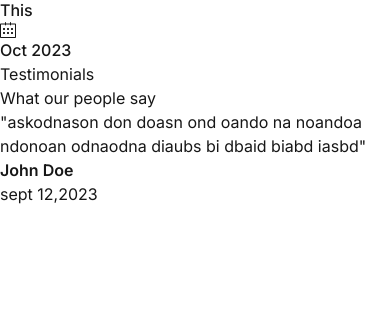
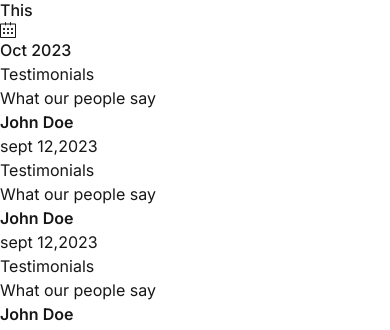
Before and after one commit to eteen12/1st-template, a Next.js app: page / in a window 390 px wide. Shown: the part 3168-3498 px from the top of the page. Before the commit the page ends 3374 px from the top, so only its background shows below. Built offline with nearby package versions, Linux system fonts and the light colour scheme.

Commit message:
mobile card layout added

```diff
--- a/package.json
+++ b/package.json
@@ -3,7 +3,7 @@
   "version": "0.1.0",
   "private": true,
   "scripts": {
-    "dev": "next dev --turbopack",
+    "dev": "next dev",
     "build": "next build",
     "start": "next start",
     "lint": "next lint"
--- a/src/components/reusables/author.jsx
+++ b/src/components/reusables/author.jsx
@@ -4,7 +4,7 @@
   return (
     <div className="mt-6 flex items-center ">
       <div className="flex-shrink-0 h-10 w-10 lg:h-12 lg:w-12 rounded-full transition-transform duration-300 transform hover:scale-105">
-        <div className="w-full h-full bg-black"></div>
+        <div className="w-full h-full bg-black rounded-full"></div>
         {/* <Image
           alt="Ethan Breitkreutz author and owner of Teleta Development"
           src="/misc/ethan.webp"
--- a/src/components/sections/aboutUs.jsx
+++ b/src/components/sections/aboutUs.jsx
@@ -22,7 +22,7 @@
 
 export default function AboutUs() {
   return (
-    <div className="overflow-hidden bg-white py-24 sm:py-32">
+    <div className="overflow-hidden bg-white mt-36">
       <div className="mx-auto max-w-7xl md:px-6 lg:px-8">
         <div className="grid grid-cols-1 gap-x-8 gap-y-16 sm:gap-y-20 lg:grid-cols-2 lg:items-start">
           <div className="px-6 lg:px-0 lg:pr-4 lg:pt-4">
--- a/src/components/sections/cta1.jsx
+++ b/src/components/sections/cta1.jsx
@@ -2,7 +2,7 @@
 
 export default function Cta1() {
   return (
-    <div className="bg-indigo-500">
+    <div className="bg-indigo-500 mt-36">
       <div className="mx-auto max-w-7xl px-6 py-24 sm:py-32 lg:flex lg:items-center lg:justify-between lg:px-8 button-container">
         <h2 className="max-w-2xl text-4xl font-semibold tracking-tight text-white sm:text-5xl">
           Ready to dive in? <br />
--- a/src/components/sections/projects.jsx
+++ b/src/components/sections/projects.jsx
@@ -3,7 +3,7 @@
 
 export default function Projects() {
   return (
-    <div className="h-full w-full mx-auto max-w-7xl px-4 sm:px-6 lg:px-8 mt-32">
+    <div className="h-full w-full mx-auto max-w-7xl px-4 sm:px-6 lg:px-8 mt-36">
       <div className="max-w-2xl lg:mx-0 mb-10 mt-10 lg:flex-row lg:flex lg:max-w-7xl lg:justify-between">
         <div className="lg:max-w-lg">
           <h2 className="text-base font-semibold leading-7 text-indigo-600">
--- a/src/components/sections/testimonials.jsx
+++ b/src/components/sections/testimonials.jsx
@@ -2,24 +2,60 @@
 
 export default function Testimonials() {
   return (
-    <div className="bg-white py-24">
-      <div>
-        <div>
+    <>
+      <div className="relative bg-gray-100 mt-36 h-screen hidden lg:block">
+        <div className="relative h-[50vh] w-[20vw] bg-blue-200 mx-auto">
+          {/*First layout*/}
+          <div className="absolute -left-10 bottom-0 max-w-7xl">
+            <div className="text-black">
               <p>Testimonials</p>
               <h2>What our people say</h2>
             </div>
-        <div className="h-[300px] bg-gray-500">
-          <p>
-            "askodnason don doasn ond oando na noandoa ndonoan odnaodna diaubs
-            bi dbaid biabd iasbd"
-          </p>
+            <div className="h-[300px] bg-red-500">
+              <p></p>
               <Author />
             </div>
           </div>
+          {/*Second layout*/}
           <div>
-        <div></div>
-        <div></div>
+            {/*first card*/}
+            <div className="absolute -right-10 bottom-0 max-w-7xl">
+              <div className="text-black">
+                <p>Testimonials</p>
+                <h2>What our people say</h2>
+              </div>
+              <div className="h-[300px] bg-red-500">
+                <p></p>
+                <Author />
               </div>
             </div>
+            {/*Second card*/}
+            <div className="absolute -right-5 top-0 max-w-7xl">
+              <div className="text-black">
+                <p>Testimonials</p>
+                <h2>What our people say</h2>
+              </div>
+              <div className="h-[300px] bg-red-500">
+                <p></p>
+                <Author />
+              </div>
+            </div>
+          </div>
+        </div>
+      </div>
+      {/*Mobile layout */}
+      <div className="relative mt-36 py-24  px-8 sm:px-6 lg:hidden  max-w-2xl mx-auto  ">
+        <div className="absolute bg-indigo-500 w-[500px] h-[900px] left-1/2 transform -translate-x-1/2 z-0"></div>
+        <div className="relative bg-white px-6 py-4 shadow-lg h-[300px] mx-auto  mb-10 z-20">
+          <div className=""></div>
+        </div>
+        <div className="relative bg-white px-6 py-4 shadow-lg h-[300px] mx-auto  mb-10 z-20">
+          <div className=""></div>
+        </div>
+        <div className="relative bg-white px-6 py-4 shadow-lg h-[300px] mx-auto  mb-10 z-20">
+          <div className=""></div>
+        </div>
+      </div>
+    </>
   );
 }
```
Lines whose indentation alone changed are shown as unchanged.
